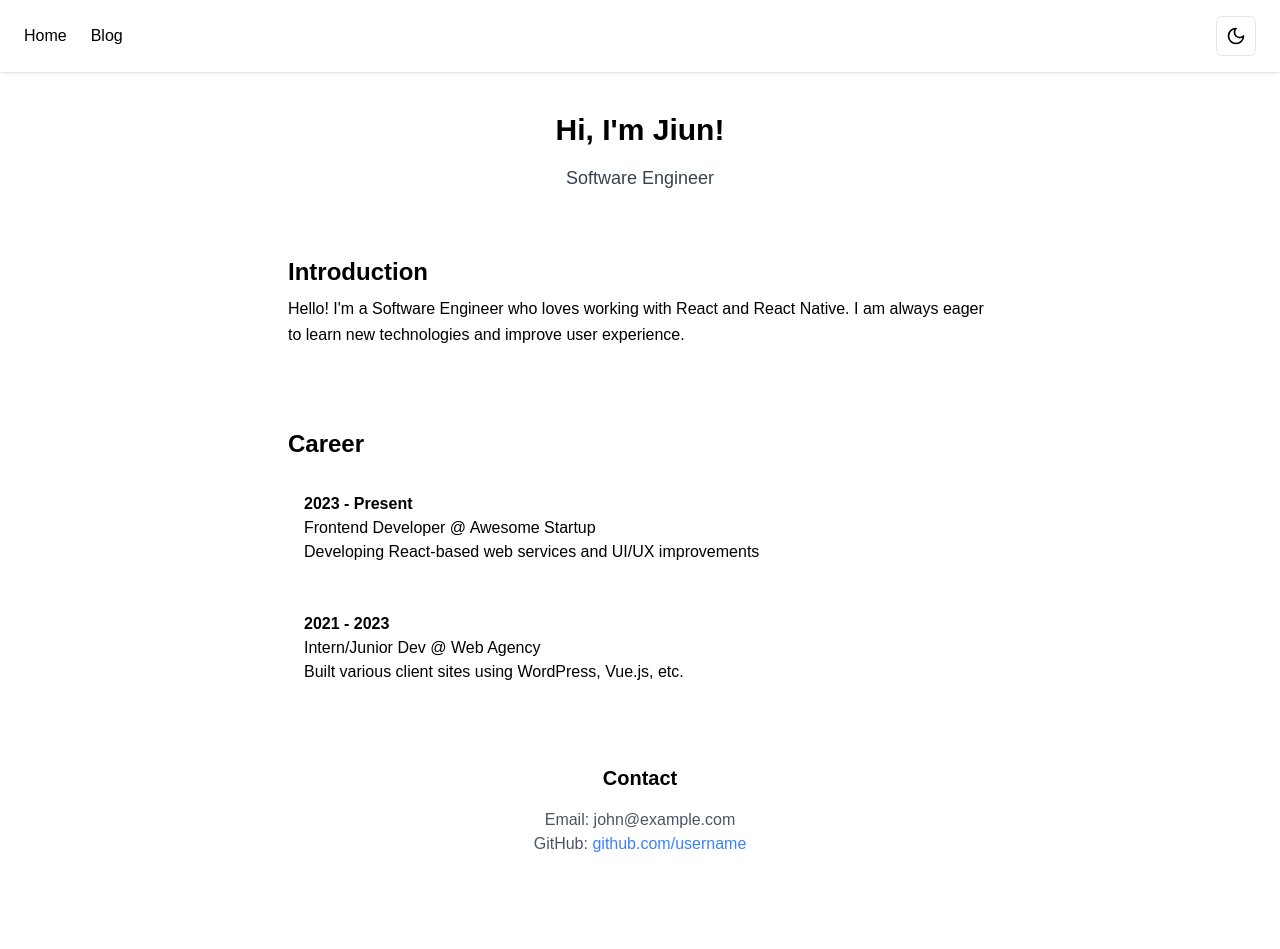
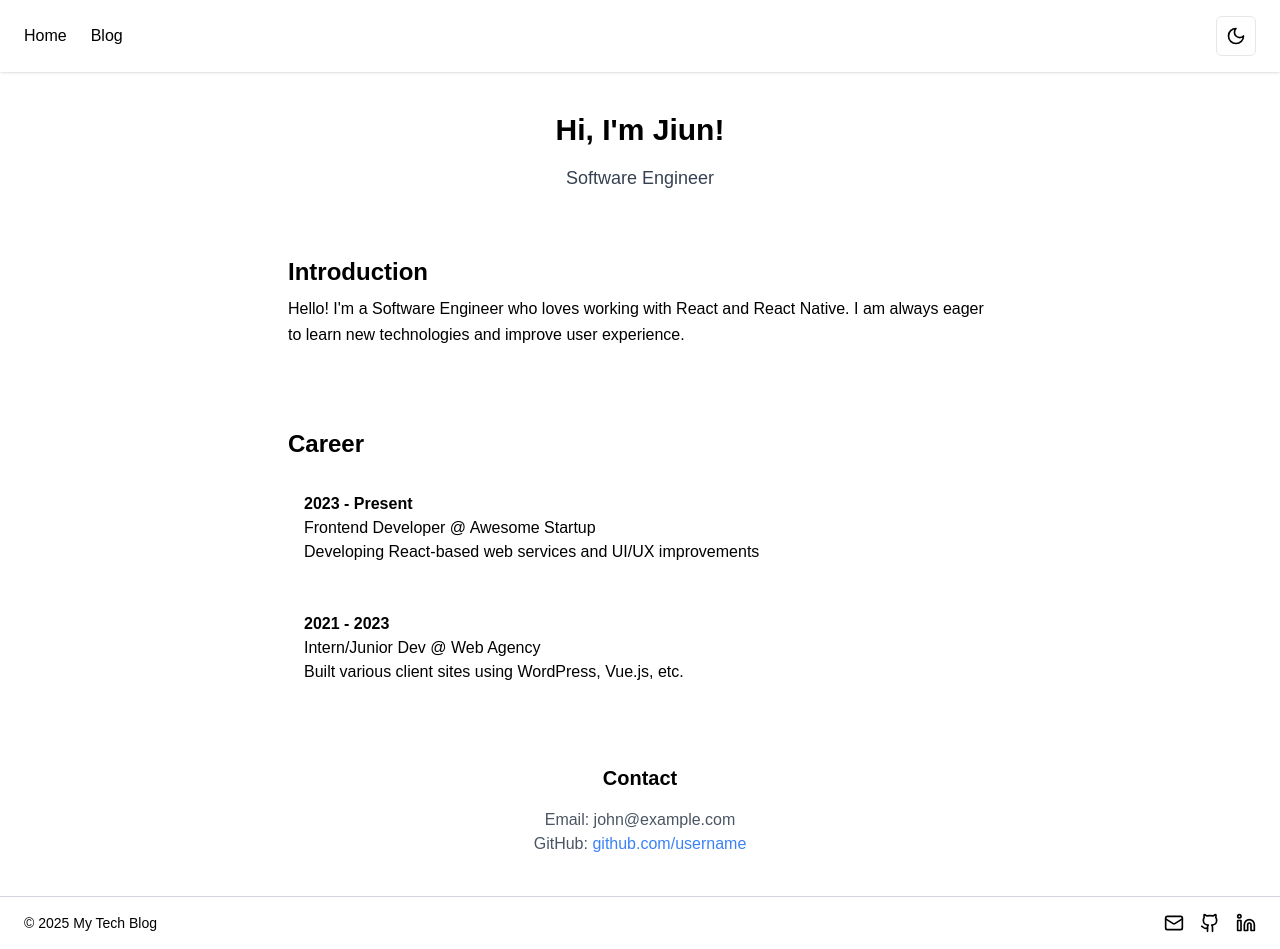
Before and after one commit to jiunshinn/jiun.me, a Next.js app: page / in a window 1280 px wide. Before the commit the page ends 896 px from the top, so only its background shows below. Built offline with nearby package versions, Linux system fonts and the light colour scheme.

Commit message:
add footer

```diff
--- a/src/app/layout.tsx
+++ b/src/app/layout.tsx
@@ -3,6 +3,7 @@ import type { Metadata } from "next";
 import React from "react";
 import Providers from "@/app/provider";
 import Header from "@/components/header";
+import Footer from "@/components/footer";
 
 export const metadata: Metadata = {
   title: "My Tech Blog",
@@ -20,6 +21,7 @@ export default function RootLayout({
         <Providers>
           <Header />
           {children}
+          <Footer />
         </Providers>
       </body>
     </html>
--- /dev/null
+++ b/src/components/footer.tsx
@@ -0,0 +1,53 @@
+import React from "react";
+import { Mail, Github, Linkedin } from "lucide-react";
+import Link from "next/link";
+
+export default function Footer() {
+  return (
+    <footer
+      className="
+        mt-auto
+        px-6 py-4
+        bg-lightBg text-lightText
+        dark:bg-darkBg dark:text-darkText
+        border-t border-gray-300 dark:border-gray-700
+      "
+    >
+      <div className="flex flex-col sm:flex-row justify-between items-center">
+        {/* Copyright */}
+        <p className="mb-2 sm:mb-0 text-sm">
+          © {new Date().getFullYear()} My Tech Blog
+        </p>
+
+        {/* Social Icons */}
+        <div className="flex items-center space-x-4">
+          <Link
+            href="mailto:jiun.dev@gmail.com"
+            className="hover:text-accent transition"
+            aria-label="Email"
+          >
+            <Mail className="h-5 w-5" />
+          </Link>
+          <Link
+            href="https://github.com/jiunshinn"
+            target="_blank"
+            rel="noopener noreferrer"
+            className="hover:text-accent transition"
+            aria-label="GitHub"
+          >
+            <Github className="h-5 w-5" />
+          </Link>
+          <Link
+            href="http://www.linkedin.com/in/jiunshin"
+            target="_blank"
+            rel="noopener noreferrer"
+            className="hover:text-accent transition"
+            aria-label="LinkedIn"
+          >
+            <Linkedin className="h-5 w-5" />
+          </Link>
+        </div>
+      </div>
+    </footer>
+  );
+}
```
